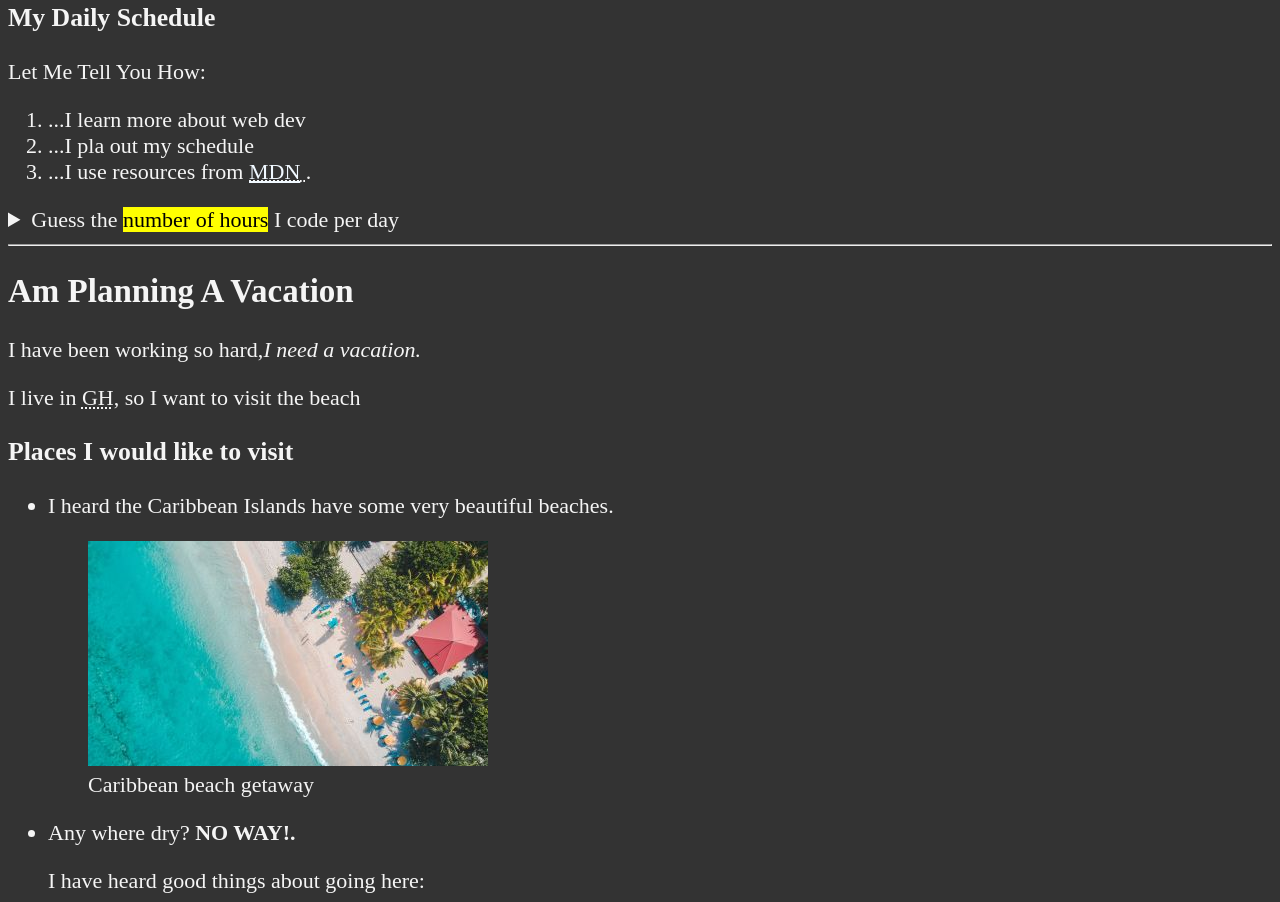
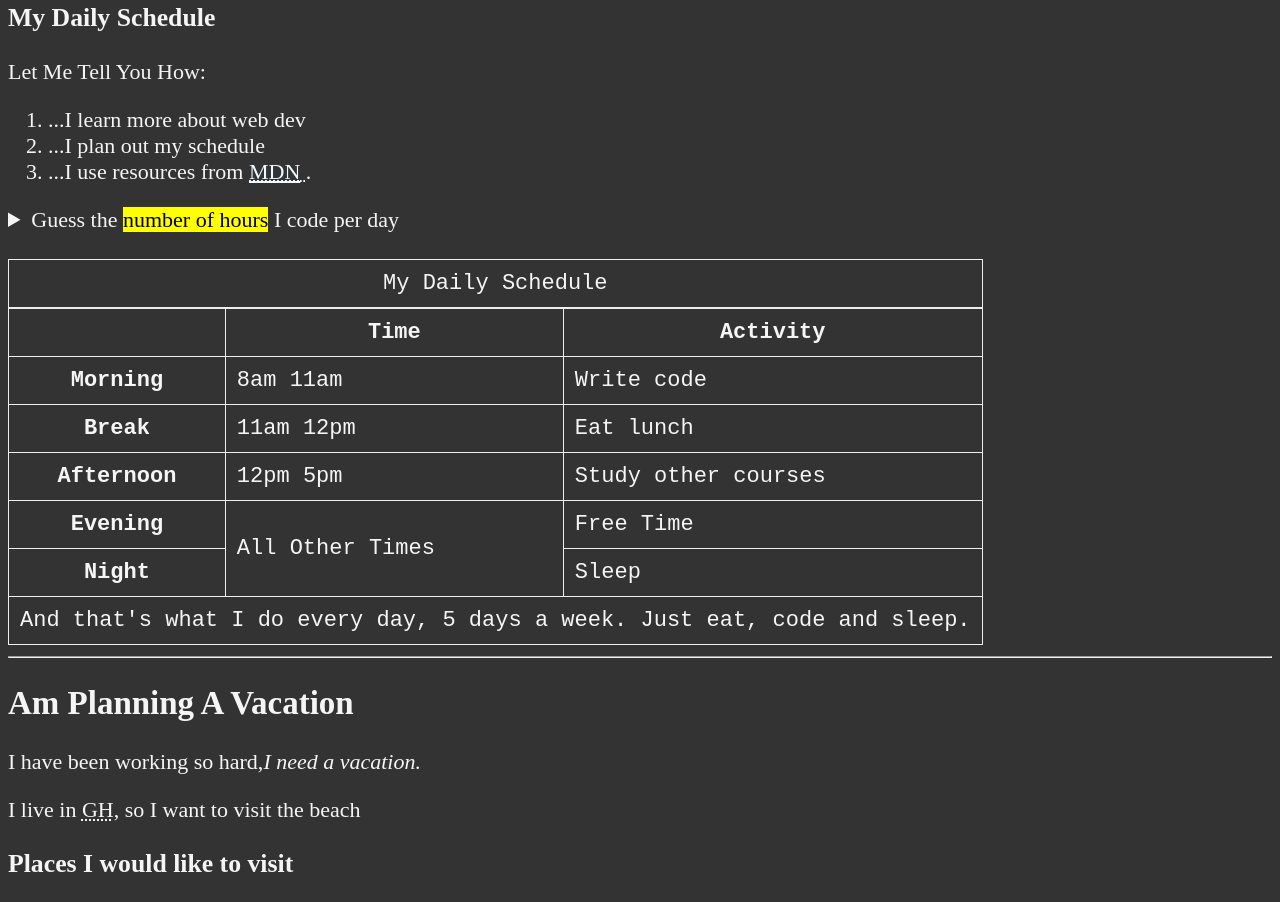
Before and after one commit to 1efferson/LearnHTML, a plain HTML site: page index.html in a window 1280 px wide. Shown: the part 811-1713 px from the top of the page. Drawn offline with Linux system fonts and the light colour scheme.

Commit message:
Learning how to add tables

```diff
--- a/index.html
+++ b/index.html
@@ -57,7 +57,7 @@
           <p>Let Me Tell You How:</p>
           <ol>
             <li>...I learn more about web dev</li>
-            <li>...I pla out my schedule</li>
+            <li>...I plan out my schedule</li>
             <li>
               ...I use resources from
               <abbr title="Mozilla Developer Network">
@@ -73,11 +73,61 @@
                 Guess the <mark> number of hours</mark> I code per day
               </summary>
               <p>
-                I start at <time datetime="08:00">8 am </time>ad i write code
-                for <time datetime="PT3H">6 hours</time>.
+                I start at <time datetime="08:00">8 am </time>and I write code
+                for <time datetime="PT3H">3 hours</time>.
               </p>
             </details>
           </aside>
+           <br>
+           <table>
+              <caption> My Daily Schedule</caption>
+              <thead>
+                <tr>
+                  <th>&nbsp;</th>
+                  <th scope="col" >Time</th>
+                  <th scope="col" >Activity</th>
+                </tr>
+            </thead>
+            <tbody>
+              <tr>
+                <th scope="row" > Morning</th>
+                <td>
+                  <time datetime="08:00">8am</time> <time datetime="11:00">11am</time>
+                </td>
+                <td>Write code</td>
+              </tr>
+            <tr>
+              <th scope="row">Break</th>
+              <td>
+                <time datetime="11:00">11am</time> <time datetime="12:00">12pm</time>
+              </td>
+              <td>Eat lunch</td>
+            </tr>
+
+            <tr>
+              <th scope="row">Afternoon</th>
+              <td>
+                <time datetime="12:00">12pm</time> <time datetime="17:00">5pm</time>
+              </td>
+              <td>Study other courses</td>
+            </tr>
+            <tr>
+              <th scope="row">Evening</th>
+                <td rowspan="2"> All Other Times</td>
+                <td> Free Time</td>
+            </tr>
+            <tr>
+              <th scope="row">Night</th>
+              <td>Sleep</td>
+            </tr>
+            </tbody>
+            <tfoot>
+              <tr>
+                <td colspan="3"> And that's what I do every day, 5 days a week. Just eat, code and sleep.
+                </td>
+              </tr>
+            </tfoot>
+           </table>
         </section>
       </article>
 
--- a/main.css
+++ b/main.css
@@ -17,3 +17,10 @@ a:visited {
 a:hover, a:active {
     color:#eee;
 }
+
+table, tr, th, td, caption {border: 1px solid #eee;
+    font-family: "courier New", courier, monospace;
+    border-collapse: collapse;
+    padding: 0.5rem;
+
+}
```
